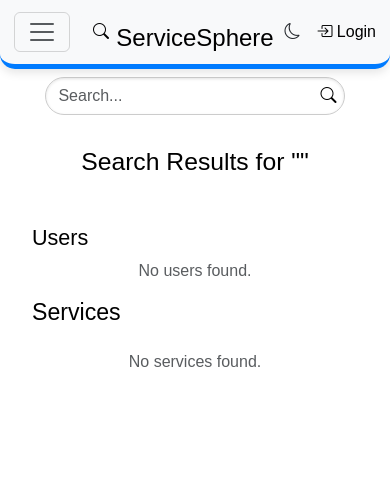
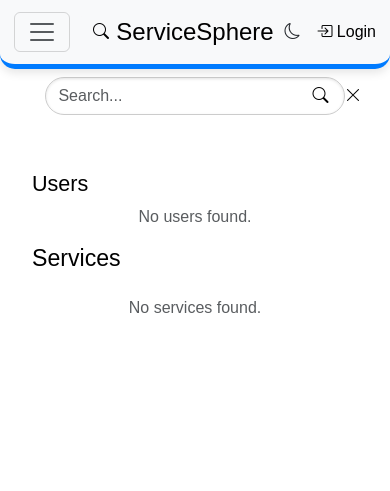
Before and after one commit to shiv1119/Team-Leveling, a Django app: page /search/ in a window 390 px wide, after a click that opens the changed part. Shown: the top 491 px of the page. Run offline with Django 4.2, Linux system fonts and the light colour scheme; some libraries are stand-ins or nearby versions.

Commit message:
signals update

```diff
--- a/services/templates/services/search_result.html
+++ b/services/templates/services/search_result.html
@@ -3,7 +3,7 @@
 {% load static %}
 <div class="container mt-4">
     <h2 class="text-center mb-5 fade-in fade-in">Search Results for "<span class="text-primary">{{ query }}</span>"</h2>
-    <h4>Users</h4>
+    <h4 class="fade-in">Users</h4>
     <div class="row">
         {% for user in users %}
             <div class="col-md-4 mb-4">
@@ -30,10 +30,10 @@
         {% endfor %}
     </div>
     <h3 class="mb-4 fade-in">Services</h3>
-    <div class="row fade-in">
+    <div class="row">
         {% for service in services %}
             <div class="col-md-4 mb-4">
-                <div class="card shadow-sm border-0 h-100 dark-mode-card">
+                <div class="card shadow-sm border-0 h-100 dark-mode-card fade-in">
                     <div id="carousel-{{ service.id }}" class="carousel slide" data-bs-ride="carousel">
                         <div class="carousel-inner">
                             {% for image in service.images.all %}
--- a/services/templates/services/service.html
+++ b/services/templates/services/service.html
@@ -52,7 +52,7 @@
         <div class="card-body">
             <p><strong><i class="bi bi-card-text"></i> Service Title:</strong> {{ service.title }}</p>
             <p><strong><i class="bi bi-file-text-fill"></i> Description:</strong> {{ service.description }}</p>
-            <p><strong><i class="bi bi-tag-fill"></i> Price:</strong> ${{ service.price }}</p>
+            <p><strong><i class="bi bi-tag-fill"></i> Price:</strong>₹{{ service.price }}</p>
             <p><strong><i class="bi bi-cash-stack"></i> Price Type:</strong> {{ service.get_price_type_display }}</p>
             <p><strong><i class="bi bi-percent"></i> Discount:</strong> {{ service.discount }}%</p>
             <p><strong><i class="bi bi-shield-lock"></i> Cancellation Policy:</strong> {{ service.get_cancellation_policy_display }}</p>
--- a/static/css/style.css
+++ b/static/css/style.css
@@ -92,6 +92,7 @@
     .navbar-brand {
         position: absolute;
         left: 50%;
+        top: 9px;
         transform: translateX(-50%);
     }
 
--- a/templates/base.html
+++ b/templates/base.html
@@ -30,6 +30,13 @@
             background-color: #222 !important;
             color: #ddd;
             border: none;
+        }
+        .search-open{
+            background-color: white;
+        }
+        .dark-mode .search-open{
+            background-color: #222 !important;
+            color: white !important;
         }
     </style>
 </head>
@@ -174,17 +181,20 @@
         </div>
     </nav>
 
-<div class="collapse" id="mobileSearch">
-    <div class="d-flex justify-content-center p-2">
+    <div class="collapse position-fixed border-0 start-0 w-100 search-open" id="mobileSearch" style="top: 69px; z-index: 1000;">
+        <div class="d-flex justify-content-center p-2 position-relative">
             <div class="search-container" style="width: 80%; max-width: 400px;">
                 <form method="GET" action="{% url 'global_search' %}" class="position-relative">
                     <input class="form-control search-bar dark-input pe-5" type="search" name="q" placeholder="Search..." aria-label="Search" required>
-                <button type="submit" class="btn position-absolute top-50 end-0 translate-middle-y me-2 p-0 border-0 text-dark-mode">
+                    <button type="submit" class="btn position-absolute top-50 end-0 translate-middle-y me-3 p-0 border-0 text-dark-mode">
                         <i class="bi bi-search"></i>
                     </button>
                 </form>
+            </div>
 
-        </div>
+            <button class="btn position-absolute end-0 me-3 text-dark-mode" data-bs-toggle="collapse" data-bs-target="#mobileSearch">
+                <i class="bi bi-x-lg"></i>
+            </button>
         </div>
     </div>
 
```
Lines whose indentation alone changed are shown as unchanged.
